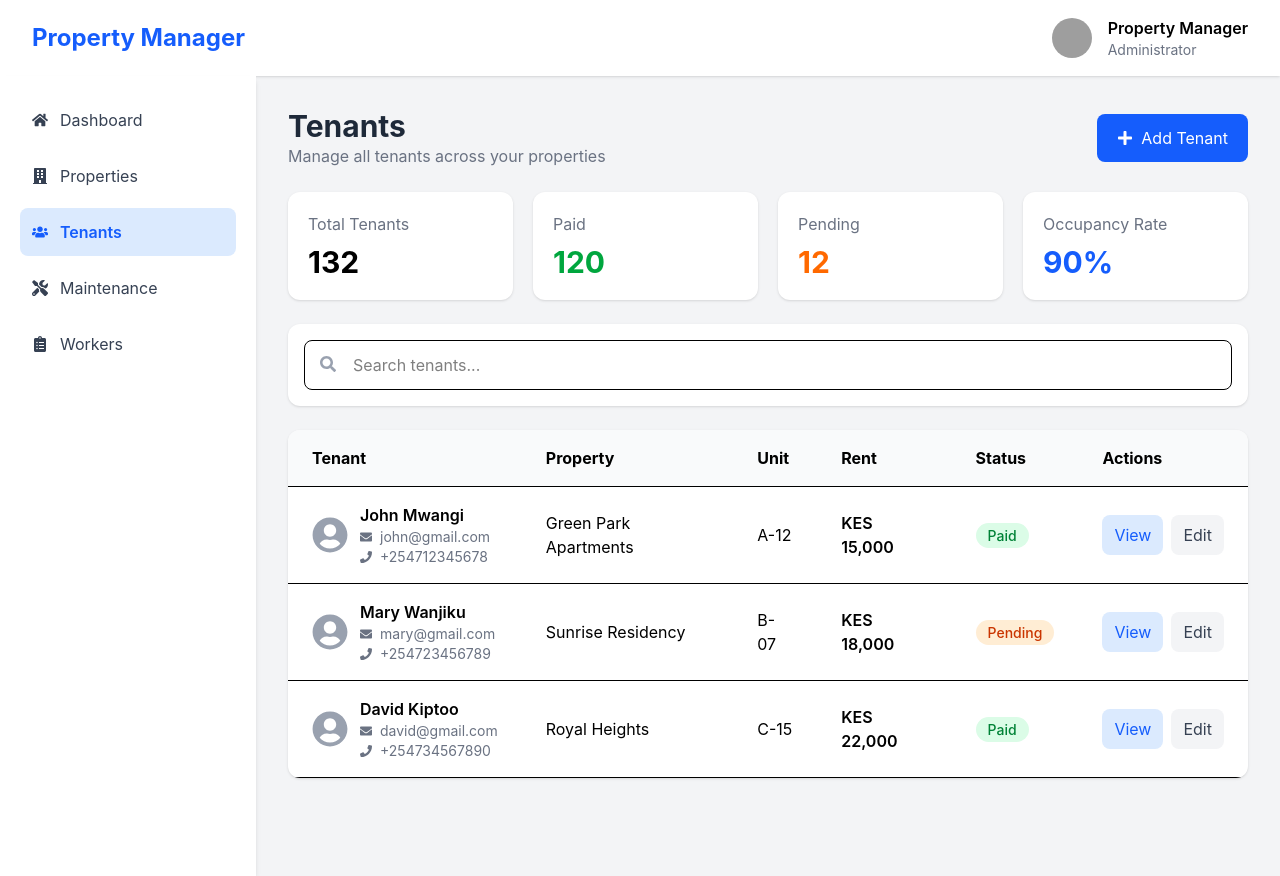
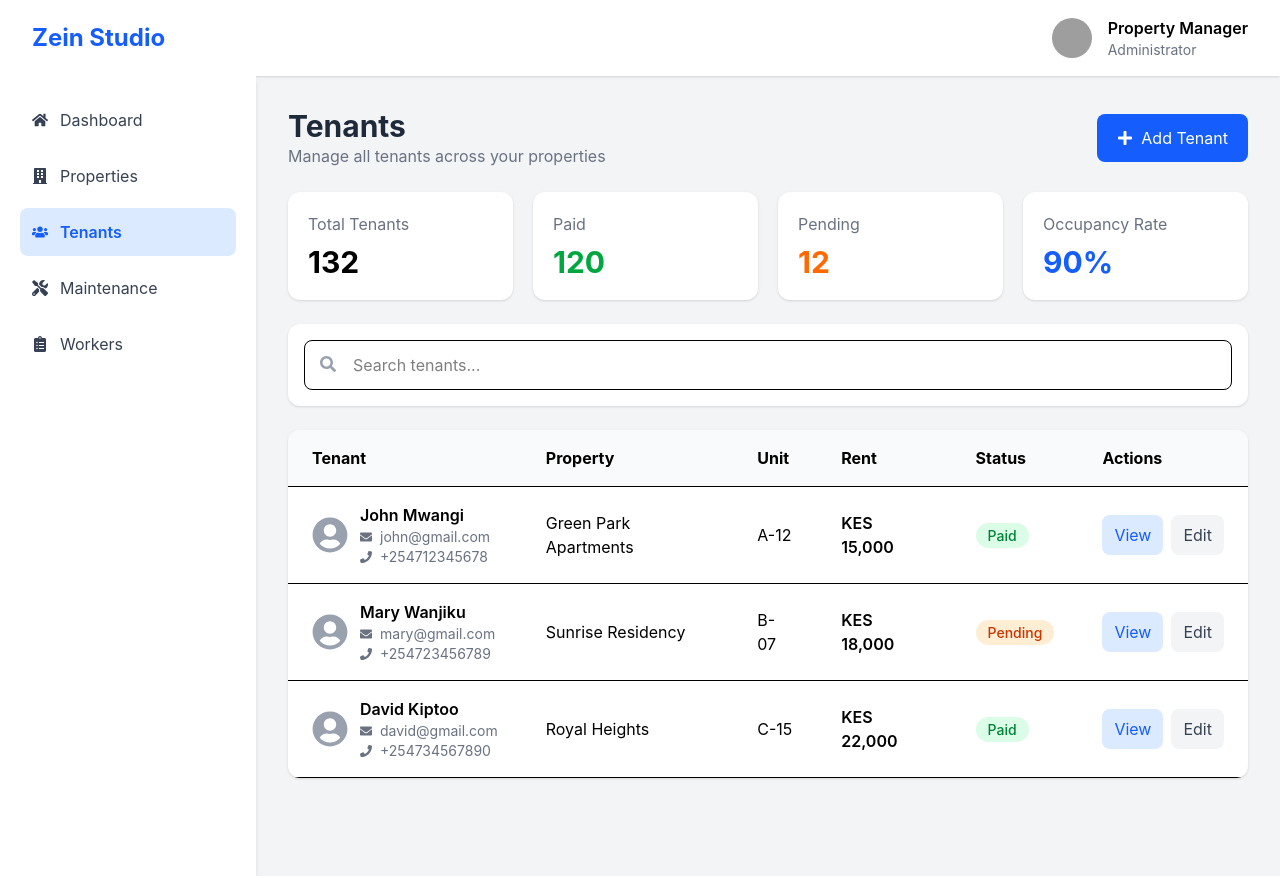
Before and after one commit to Gideonngige/property-management-admin, a React (Vite) app: page /tenants in a window 1280 px wide. Built offline with nearby package versions, Linux system fonts and the light colour scheme; grey boxes are pictures that could not be loaded.

Commit message:
changed name to zein studio

```diff
--- a/index.html
+++ b/index.html
@@ -4,7 +4,7 @@
     <meta charset="UTF-8" />
     <link rel="icon" type="image/svg+xml" href="/favicon.svg" />
     <meta name="viewport" content="width=device-width, initial-scale=1.0" />
-    <title>Kaskazi</title>
+    <title>Zein Studio</title>
   </head>
   <body>
     <div id="root"></div>
--- a/src/components/Header.jsx
+++ b/src/components/Header.jsx
@@ -3,7 +3,7 @@ export default function Header() {
     <header className="bg-white shadow-sm">
       <div className="px-8 py-4 flex justify-between items-center">
         <h1 className="text-2xl font-bold text-blue-600">
-          Property Manager
+          Zein Studio
         </h1>
 
         <div className="flex items-center gap-4">
--- a/src/pages/Login.jsx
+++ b/src/pages/Login.jsx
@@ -76,7 +76,7 @@ export default function Login() {
           </h1>
 
           <p className="text-center text-gray-500 mt-2">
-            Sign in to your Property Manager account
+            Sign in to your Zein Studio account
           </p>
 
           <form onSubmit={signin} className="mt-8 space-y-5">
```
